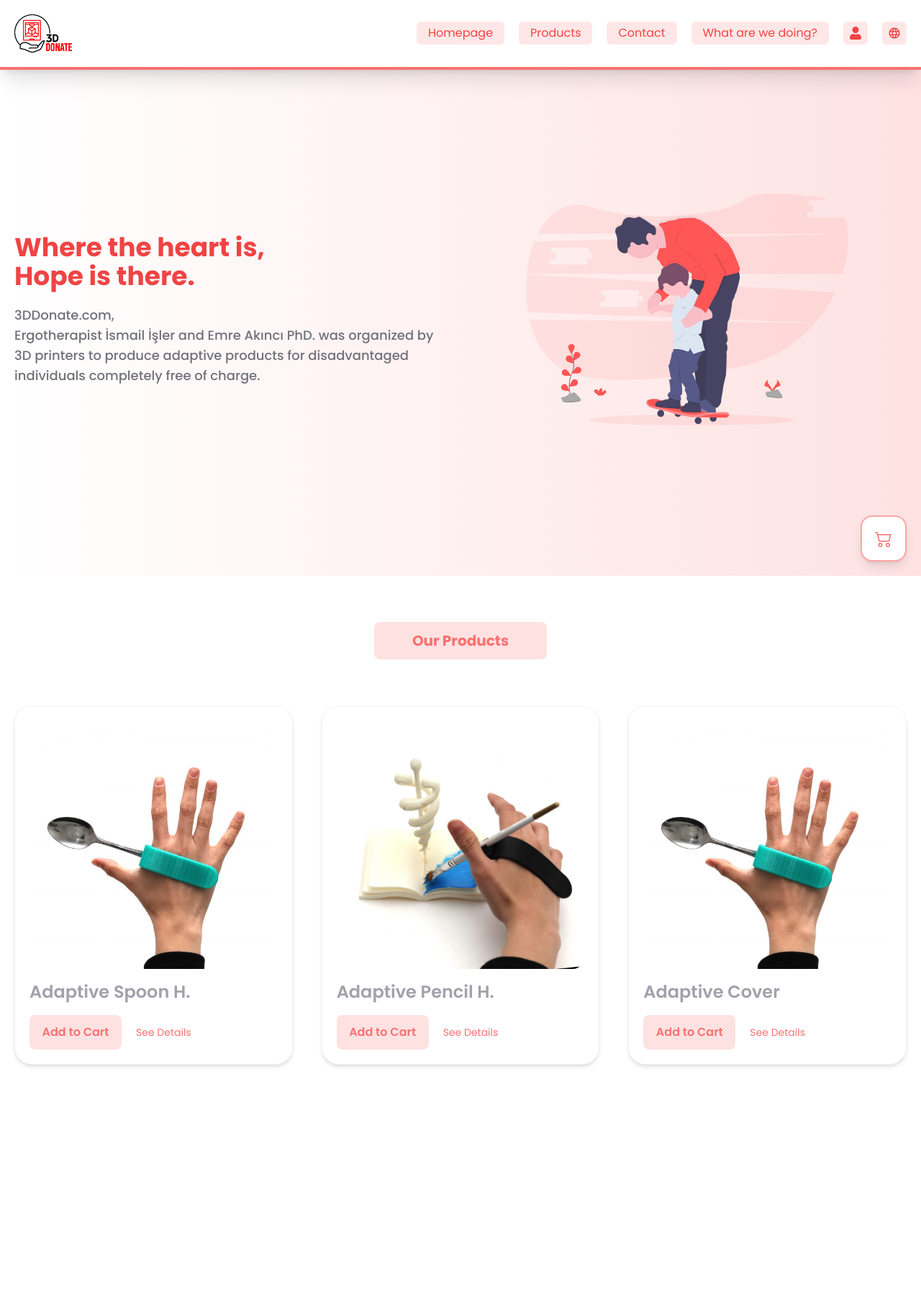
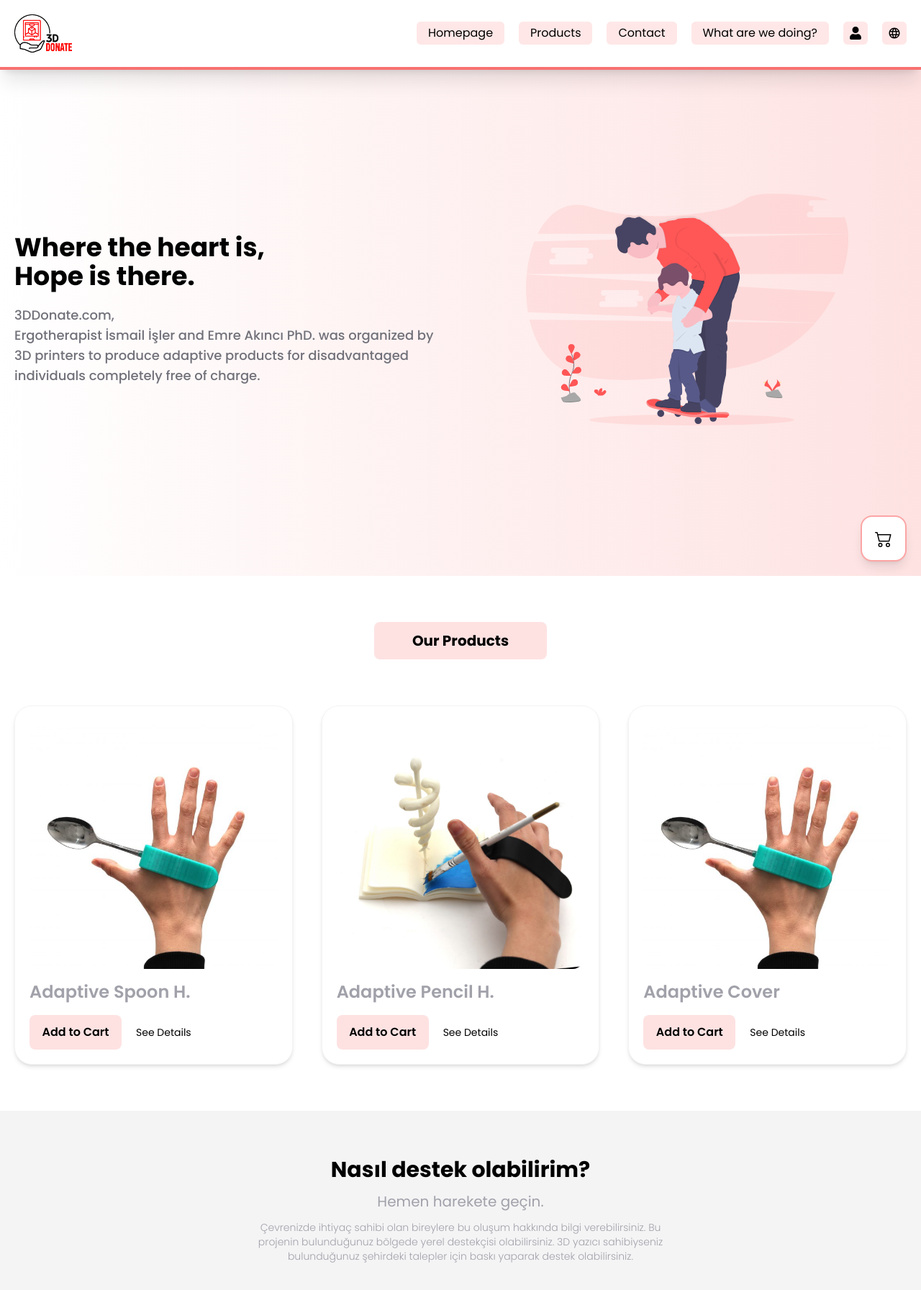
Before and after one commit to jaeger-dvlp/3d-donate-web, a React (Create React App) app: page / in a window 1280 px wide. Shown: the top 1792 px of the page at 72% size. Before the commit the page ends 1543 px from the top, so only its background shows below. Built offline with nearby package versions, Linux system fonts and the light colour scheme.

Commit message:
change color

```diff
--- a/src/Components/Cart.jsx
+++ b/src/Components/Cart.jsx
@@ -58,7 +58,7 @@ export default function Cart() {
             : 'scale-0 opacity-0 invisible translate-y-[70%] translate-x-16'
         } font-pop right-0 z-[19] p-5 py-4 grid grid-cols-1 place-content-start min-h-[14rem] w-full min-w-[14rem] place-items-start rounded-xl shadow-lg transition-all duration-300 bg-white xl:bottom-20 lg:bottom-20 bottom-16 border-2 border-red-300 gap-5`}
       >
-        <h1 className="p-3 bg-red-100 rounded-xl w-full text-center  text-red-400 font-bold text-xl">
+        <h1 className="p-3 bg-red-100 rounded-xl w-full text-center  text-brand-red font-bold text-xl">
           {t('components.cart.title')}
         </h1>
         <CartContent />
@@ -75,14 +75,14 @@ export default function Cart() {
       <button
         type="button"
         onClick={() => setCartActivity(cartActivity ? false : true)}
-        className="p-3 overflow-hidden active:scale-50 xl:w-16 xl:h-16 lg:w-16 lg:h-16 flex flex-wrap justify-center content-center z-[20] bg-white border-2 rounded-2xl border-red-300 hover:bg-red-50 transition-all duration-200 shadow-lg text-red-400 fixed bottom-5 right-5"
+        className="p-3 overflow-hidden active:scale-50 xl:w-16 xl:h-16 lg:w-16 lg:h-16 flex flex-wrap justify-center content-center z-[20] bg-white border-2 rounded-2xl border-red-300 hover:bg-red-50 transition-all duration-200 shadow-lg text-brand-red fixed bottom-5 right-5"
       >
         <BsCart2
           className={`${
             cartActivity
               ? 'opacity-0 -translate-y-2'
               : 'opacity-100 translate-y-0'
-          } transition-all duration-200 text-2xl text-red-400`}
+          } transition-all duration-200 text-2xl text-brand-red`}
         />
         <IoIosClose
           className={`${
--- a/src/Components/Header.jsx
+++ b/src/Components/Header.jsx
@@ -29,37 +29,37 @@ export default function Header() {
         <div className="xl:flex lg:flex hidden flex-wrap content-center justify-end gap-x-5">
           <Link
             to={Contents.header.homepage.links[i18next.language]}
-            className="p-1 text-center px-4 min-w-[6rem] transition-all duration-150 rounded-md hover:bg-red-200 bg-[#FFE7E7] text-red-500"
+            className="p-1 text-center px-4 min-w-[6rem] transition-all duration-150 rounded-md hover:bg-red-200 bg-[#FFE7E7] text-brand-red"
           >
             {t('header.homepage')}
           </Link>
           <Link
             to={Contents.header.products.links[i18next.language]}
-            className="p-1 text-center px-4 min-w-[6rem] transition-all duration-150 rounded-md hover:bg-red-200 bg-[#FFE7E7] text-red-500"
+            className="p-1 text-center px-4 min-w-[6rem] transition-all duration-150 rounded-md hover:bg-red-200 bg-[#FFE7E7] text-brand-red"
           >
             {t('header.products')}
           </Link>
           <Link
             to={Contents.header.contact.links[i18next.language]}
-            className="p-1 text-center px-4 min-w-[6rem] transition-all duration-150 rounded-md hover:bg-red-200 bg-[#FFE7E7] text-red-500"
+            className="p-1 text-center px-4 min-w-[6rem] transition-all duration-150 rounded-md hover:bg-red-200 bg-[#FFE7E7] text-brand-red"
           >
             {t('header.contact')}
           </Link>
           <Link
             to={Contents.header.whatarewedoing.links[i18next.language]}
-            className="p-1 text-center px-4 min-w-[6rem] transition-all duration-150 rounded-md hover:bg-red-200 bg-[#FFE7E7] text-red-500"
+            className="p-1 text-center px-4 min-w-[6rem] transition-all duration-150 rounded-md hover:bg-red-200 bg-[#FFE7E7] text-brand-red"
           >
             {t('header.whatarewedoing')}
           </Link>
           <Link
             to={Contents.header.account.links[i18next.language]}
-            className="p-1 px-2 flex flex-wrap justify-center content-center text-lg transition-all duration-150 rounded-md hover:bg-red-200 bg-[#FFE7E7] text-red-500"
+            className="p-1 px-2 flex flex-wrap justify-center content-center text-lg transition-all duration-150 rounded-md hover:bg-red-200 bg-[#FFE7E7] text-brand-red"
           >
             <FaUser />
           </Link>
           <button
             type="button"
-            className="p-1 relative group px-2 flex flex-wrap justify-center content-center text-lg transition-all duration-150 rounded-md hover:bg-red-200 bg-[#FFE7E7] text-red-500"
+            className="p-1 relative group px-2 flex flex-wrap justify-center content-center text-lg transition-all duration-150 rounded-md hover:bg-red-200 bg-[#FFE7E7] text-brand-red"
           >
             <MdLanguage />
             <div className="py-1 transition-all duration-200 group-hover:opacity-100 group-hover:scale-100 group-hover:visible opacity-0 scale-75 invisible w-full absolute top-full left-0">
@@ -74,7 +74,7 @@ export default function Header() {
                         ) || '/'
                       : `/tr${window.location.pathname}`
                   }
-                  className="p-1 w-full text-center transition-all duration-150 hover:bg-red-200 bg-white text-red-500"
+                  className="p-1 w-full text-center transition-all duration-150 hover:bg-red-200 bg-white text-brand-red"
                 >
                   {i18next.language === 'tr' ? 'EN' : 'TR'}
                 </a>
@@ -85,7 +85,7 @@ export default function Header() {
         <div className="xl:hidden lg:hidden flex flex-wrap content-center justify-end gap-x-5">
           <label
             htmlFor="mobileMenuBtn"
-            className="p-2 z-[90] cursor-pointer relative group px-2 flex flex-wrap justify-center content-center text-lg transition-all duration-150 rounded-md hover:bg-red-200 bg-[#FFE7E7] text-red-500"
+            className="p-2 z-[90] cursor-pointer relative group px-2 flex flex-wrap justify-center content-center text-lg transition-all duration-150 rounded-md hover:bg-red-200 bg-[#FFE7E7] text-brand-red"
           >
             <input
               id="mobileMenuBtn"
@@ -112,31 +112,31 @@ export default function Header() {
         <div className="grid grid-cols-1 gap-3 place-content-start place-items-center max-w-sm w-full">
           <Link
             to={Contents.header.homepage.links[i18next.language]}
-            className="p-1 text-center px-4 w-full transition-all duration-150 rounded-md hover:bg-red-200 bg-[#FFE7E7] text-red-500"
+            className="p-1 text-center px-4 w-full transition-all duration-150 rounded-md hover:bg-red-200 bg-[#FFE7E7] text-brand-red"
           >
             {t('header.homepage')}
           </Link>
           <Link
             to={Contents.header.products.links[i18next.language]}
-            className="p-1 text-center px-4 w-full transition-all duration-150 rounded-md hover:bg-red-200 bg-[#FFE7E7] text-red-500"
+            className="p-1 text-center px-4 w-full transition-all duration-150 rounded-md hover:bg-red-200 bg-[#FFE7E7] text-brand-red"
           >
             {t('header.products')}
           </Link>
           <Link
             to={Contents.header.contact.links[i18next.language]}
-            className="p-1 text-center px-4 w-full transition-all duration-150 rounded-md hover:bg-red-200 bg-[#FFE7E7] text-red-500"
+            className="p-1 text-center px-4 w-full transition-all duration-150 rounded-md hover:bg-red-200 bg-[#FFE7E7] text-brand-red"
           >
             {t('header.contact')}
           </Link>
           <Link
             to={Contents.header.whatarewedoing.links[i18next.language]}
-            className="p-1 text-center px-4 w-full transition-all duration-150 rounded-md hover:bg-red-200 bg-[#FFE7E7] text-red-500"
+            className="p-1 text-center px-4 w-full transition-all duration-150 rounded-md hover:bg-red-200 bg-[#FFE7E7] text-brand-red"
           >
             {t('header.whatarewedoing')}
           </Link>
           <Link
             to={Contents.header.account.links[i18next.language]}
-            className="p-1 text-center px-4 w-full transition-all duration-150 rounded-md hover:bg-red-200 bg-[#FFE7E7] text-red-500"
+            className="p-1 text-center px-4 w-full transition-all duration-150 rounded-md hover:bg-red-200 bg-[#FFE7E7] text-brand-red"
           >
             {t('header.account')}
           </Link>
@@ -151,7 +151,7 @@ export default function Header() {
                   ) || '/'
                 : `/tr${window.location.pathname}`
             }
-            className="p-1 text-center px-4 w-full transition-all duration-150 rounded-md hover:bg-red-200 bg-[#FFE7E7] text-red-500"
+            className="p-1 text-center px-4 w-full transition-all duration-150 rounded-md hover:bg-red-200 bg-[#FFE7E7] text-brand-red"
           >
             {i18next.language === 'tr' ? 'English' : 'Türkçe'}
           </a>
--- a/src/Components/Loader.jsx
+++ b/src/Components/Loader.jsx
@@ -17,7 +17,7 @@ export default function Loader() {
 
   return (
     <div
-      className={`${loaderStyle} fixed w-screen h-screen z-[99999999999] left-0 top-0 bg-white text-red-500 flex flex-wrap justify-center content-center p-0 m-0`}
+      className={`${loaderStyle} fixed w-screen h-screen z-[99999999999] left-0 top-0 bg-white text-brand-red flex flex-wrap justify-center content-center p-0 m-0`}
     >
       <div className="rounded-full shadow-[0_0px_10px_#de00007c] ">
         <svg
--- a/src/Components/PageComponents/MiniProducts.jsx
+++ b/src/Components/PageComponents/MiniProducts.jsx
@@ -69,12 +69,12 @@ export default function MiniProducts() {
               <button
                 type="button"
                 onClick={() => updateCart(product)}
-                className="p-3 active:scale-75 font-semibold hover:bg-red-200 transition-all duration-200 rounded-lg w-full max-w-[8rem] bg-red-100 text-red-400"
+                className="p-3 active:scale-75 font-semibold hover:bg-red-200 transition-all duration-200 rounded-lg w-full max-w-[8rem] bg-red-100 text-brand-red"
               >
                 {t('buttons.add-to-cart')}
               </button>
               <Link
-                className="self-center text-red-400 hover:underline text-sm"
+                className="self-center text-brand-red hover:underline text-sm"
                 to={`/products/${product.productSlug}`}
               >
                 {t('buttons.see-details')}
@@ -90,7 +90,7 @@ export default function MiniProducts() {
     <div className="font-pop w-full grid grid-cols-1 p-5 py-16 place-content-start place-items-center">
       <div className="w-full max-w-7xl grid grid-cols-1 place-content-start place-items-center">
         <div className="text-center w-full gap-16 grid grid-cols-1 place-content-start place-items-center">
-          <h1 className="p-3 rounded-lg w-full max-w-[15rem] bg-red-100 text-red-400 font-bold text-xl">
+          <h1 className="p-3 rounded-lg w-full max-w-[15rem] bg-red-100 text-brand-red font-bold text-xl">
             {t('pages.homepage.products.our-products')}
           </h1>
           {products}
--- a/src/Pages/Homepage.jsx
+++ b/src/Pages/Homepage.jsx
@@ -9,7 +9,7 @@ export default function Homepage() {
       <div className="font-pop p-5 pt-20 w-full flex flex-wrap justify-center content-center min-h-screen bg-gradient-to-r from-white to-red-100">
         <div className="w-full max-w-7xl grid gap-5 place-content-center place-items-center xl:grid-cols-2 lg:grid-cols-2 md:grid-cols-2 grid-cols-1">
           <div className="w-full p-0 grid grid-cols-1 gap-5 place-content-center place-items-start">
-            <h1 className="xl:text-4xl lg:text-4xl whitespace-pre-wrap text-3xl text-red-500 font-bold">
+            <h1 className="xl:text-4xl lg:text-4xl whitespace-pre-wrap text-3xl text-brand-red font-bold">
               {t('pages.homepage.banner.header')}
             </h1>
             <p className="text-zinc-500 font-medium whitespace-pre-wrap xl:text-lg lg:text-lg text-md">
@@ -26,6 +26,22 @@ export default function Homepage() {
         </div>
       </div>
       <MiniProducts />
+      <div className="bg-zinc-100 font-pop grid grid-cols-1 place-content-start place-items-center py-16 px-5">
+        <div className="w-full max-w-xl grid grid-cols-1 place-content-start place-items-center gap-3">
+          <h1 className="text-brand-red text-center text-3xl font-bold">
+            Nasıl destek olabilirim?
+          </h1>
+          <h2 className="text-zinc-400 text-xl font-normal">
+            Hemen harekete geçin.
+          </h2>
+          <p className="text-zinc-400 text-sm font-light w-full text-center">
+            Çevrenizde ihtiyaç sahibi olan bireylere bu oluşum hakkında bilgi
+            verebilirsiniz. Bu projenin bulunduğunuz bölgede yerel destekçisi
+            olabilirsiniz. 3D yazıcı sahibiyseniz bulunduğunuz şehirdeki
+            talepler için baskı yaparak destek olabilirsiniz.
+          </p>
+        </div>
+      </div>
     </>
   );
 }
```
